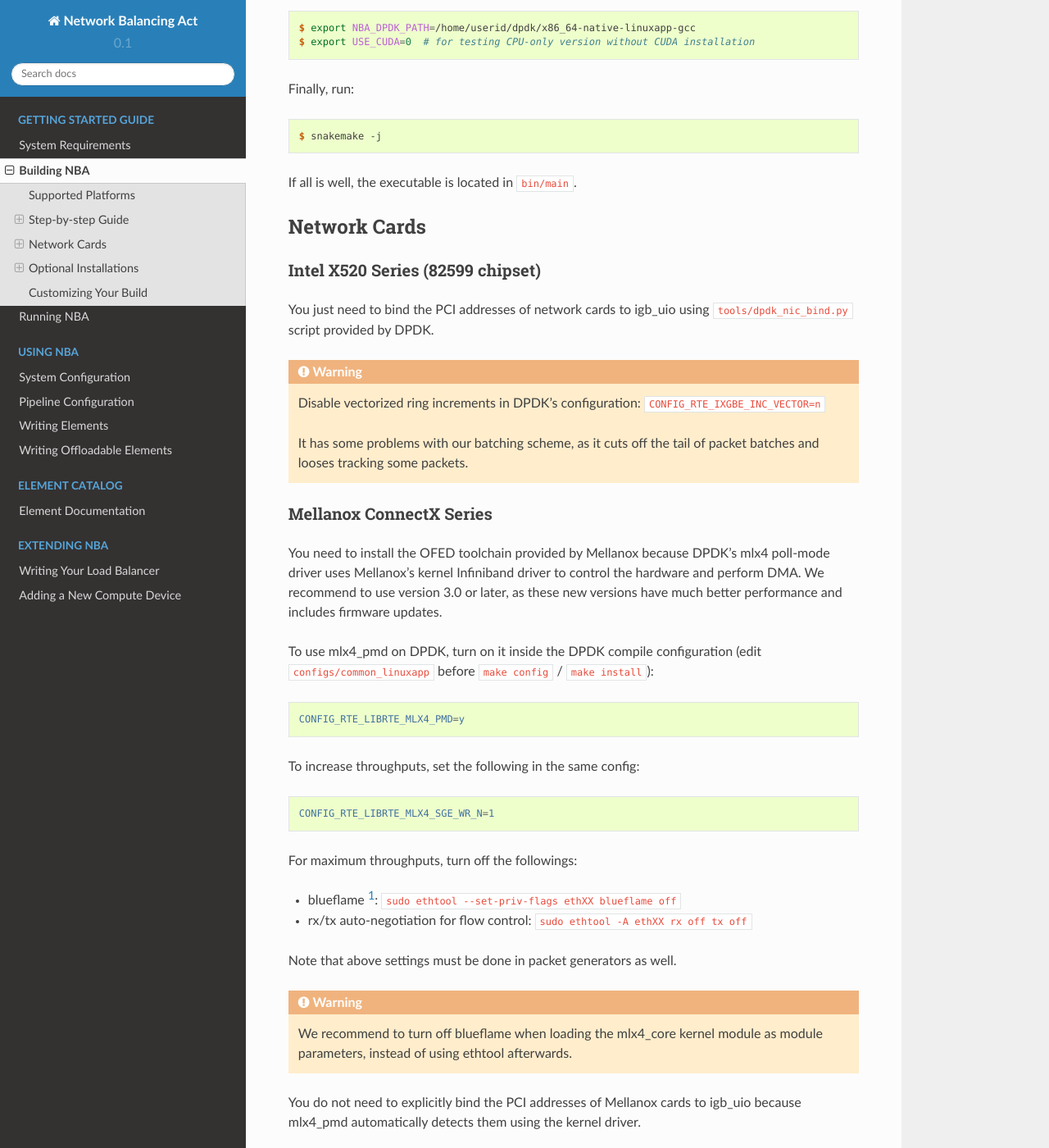
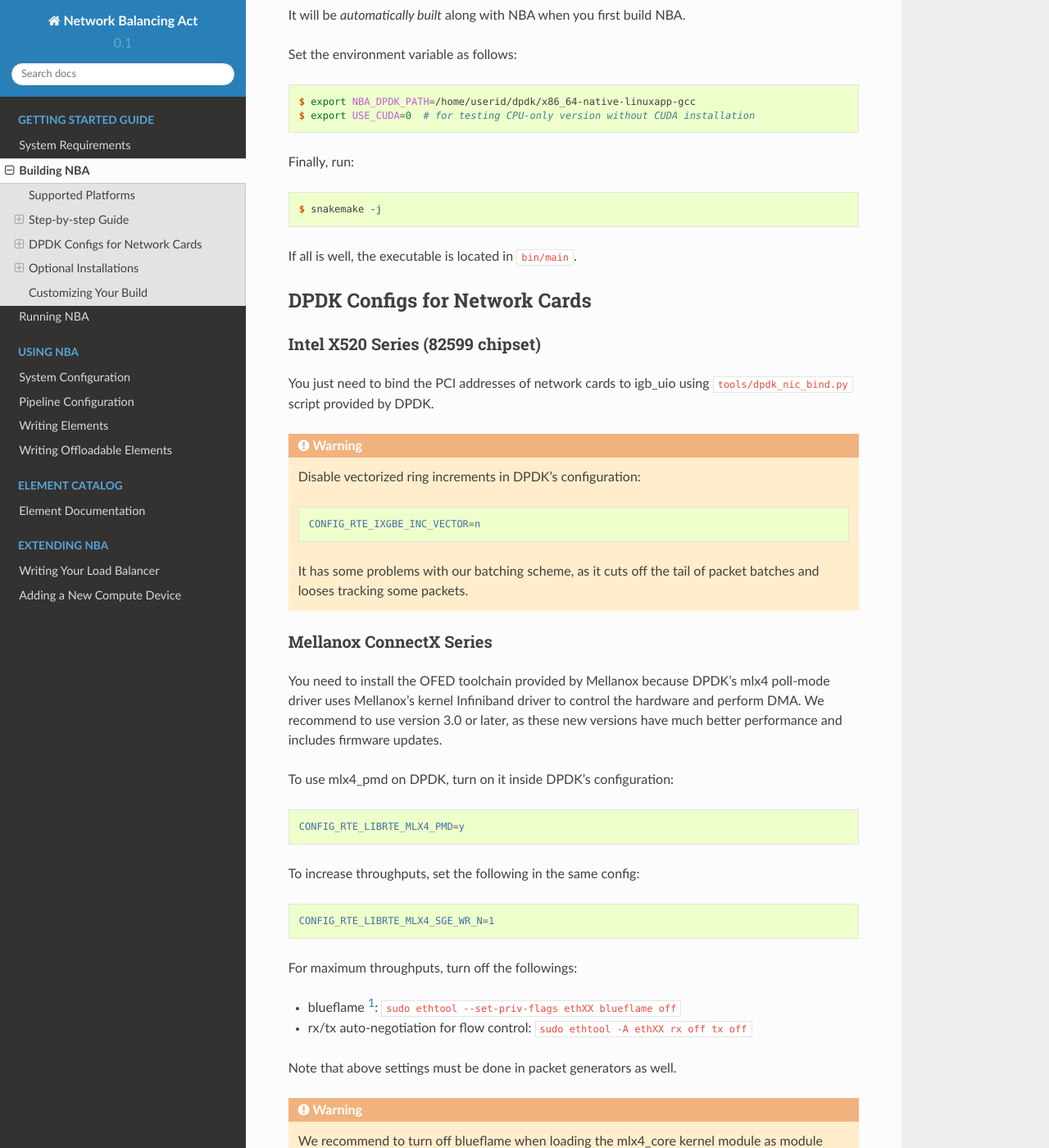
Before and after one commit to ANLAB-KAIST/NBA, a Sphinx documentation site: the page built from docs/gsg/build.rst, in a window 1280 px wide and 1400 px high, scrolled down 1589 px. Shown: the whole window at 82% size. Built offline with Sphinx 7.4.7 and the Read the Docs theme 2.0.0, drawn with Linux system fonts in a browser that asks for light colours; some of the changed text lies outside the part shown.

Commit message:
refs #2: Update docs/gsg/build

```diff
--- a/docs/gsg/build.rst
+++ b/docs/gsg/build.rst
@@ -22,7 +22,11 @@ Check out the latest DPDK source tree:
 
    $ git clone git://dpdk.org/dpdk
    $ cd dpdk
+   $ $EDITOR configs/common_linuxapp
    $ make install T=x86_64-native-linuxapp-gcc
+
+See details on what you need to edit on :code:`configs/common_linuxapp`
+at :ref:`DPDK configurations for network cards <dpdk-configs-for-nics>`.
 
 .. note::
 
@@ -86,8 +90,11 @@ Finally, run:
 
 If all is well, the executable is located in :code:`bin/main`.
 
-Network Cards
--------------
+
+.. _dpdk-configs-for-nics:
+
+DPDK Configs for Network Cards
+------------------------------
 
 Intel X520 Series (82599 chipset)
 ~~~~~~~~~~~~~~~~~~~~~~~~~~~~~~~~~
@@ -98,7 +105,10 @@ You just need to bind the PCI addresses of network cards to igb_uio using
 .. warning::
 
    Disable vectorized ring increments in DPDK's configuration:
-   :code:`CONFIG_RTE_IXGBE_INC_VECTOR=n`
+
+   .. code-block:: properties
+
+      CONFIG_RTE_IXGBE_INC_VECTOR=n
 
    It has some problems with our batching scheme, as it cuts off the tail of
    packet batches and looses tracking some packets.
@@ -112,8 +122,7 @@ hardware and perform DMA.
 We recommend to use version 3.0 or later, as these new versions have much
 better performance and includes firmware updates.
 
-To use mlx4_pmd on DPDK, turn on it inside the DPDK compile configuration (edit
-:code:`configs/common_linuxapp` before :code:`make config` / :code:`make install`):
+To use mlx4_pmd on DPDK, turn on it inside DPDK's configuration:
 
 .. code-block:: properties
 
```
